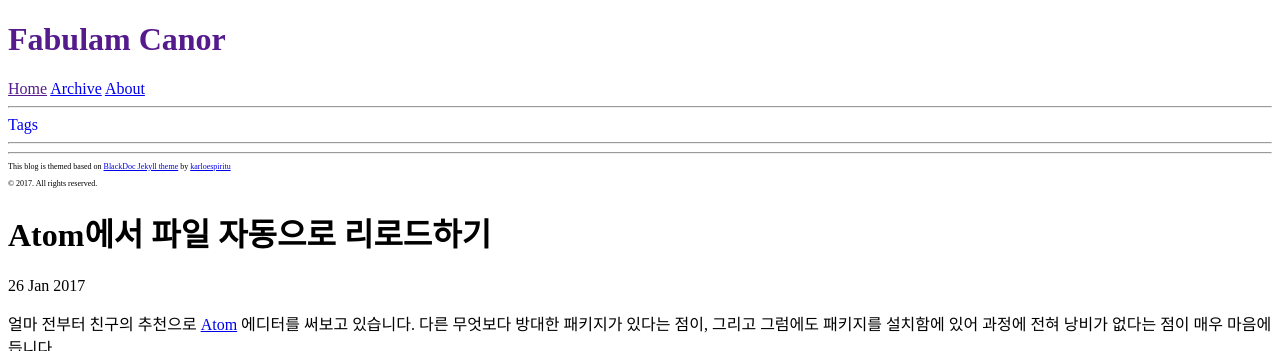
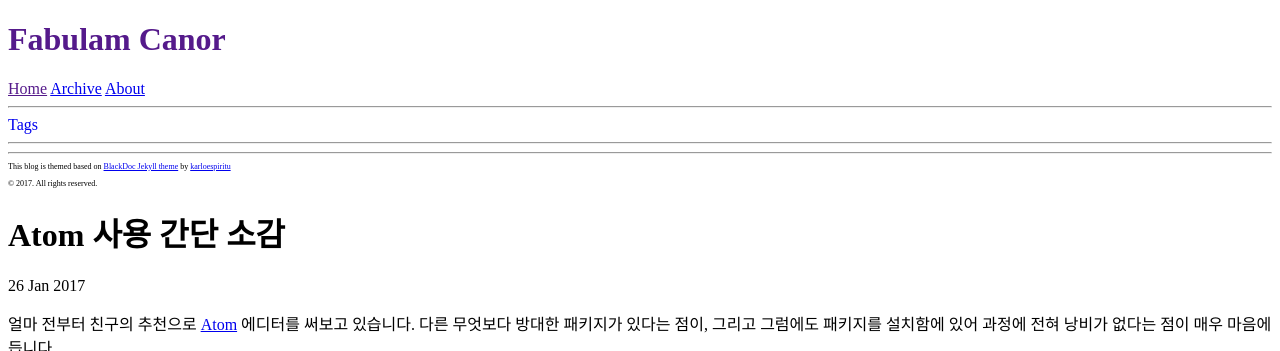
Before and after one commit to Canorus/canorus.github.io, a Jekyll site: the page built from _posts/2017-01-26-atom-사용-간단-소감.md, in a window 1280 px wide, cut to the strip 0-351 px from the top of the page. Built offline with Jekyll 4.4.1, drawn with Linux system fonts in a browser that asks for light colours; comment, search, counter and statistics services are not loaded.

Commit message:
atom 사용 간단 후기

```diff
--- a/_posts/2017-01-26-atom에서-파일-자동으로-리로드하기.md
+++ b/_posts/2017-01-26-atom-사용-간단-소감.md
@@ -1,6 +1,6 @@
 ---
 layout: post
-title: Atom에서 파일 자동으로 리로드하기
+title: Atom 사용 간단 소감
 date: 2017-01-26
 ---
 얼마 전부터 친구의 추천으로 [Atom](https://atom.io) 에디터를 써보고 있습니다. 다른 무엇보다 방대한 패키지가 있다는 점이, 그리고 그럼에도 패키지를 설치함에 있어 과정에 전혀 낭비가 없다는 점이 매우 마음에 듭니다.
```
Also changed, not shown: _posts/2017-01-31-atom-파일-자동-업데이트하기.md (added, +5 -0 lines).
